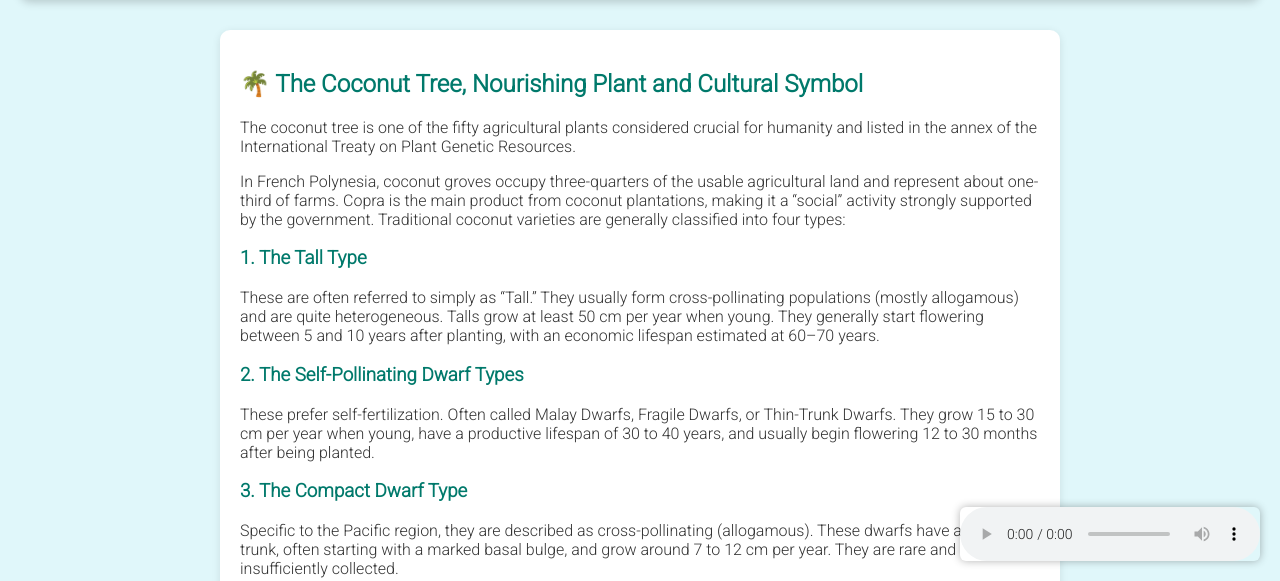
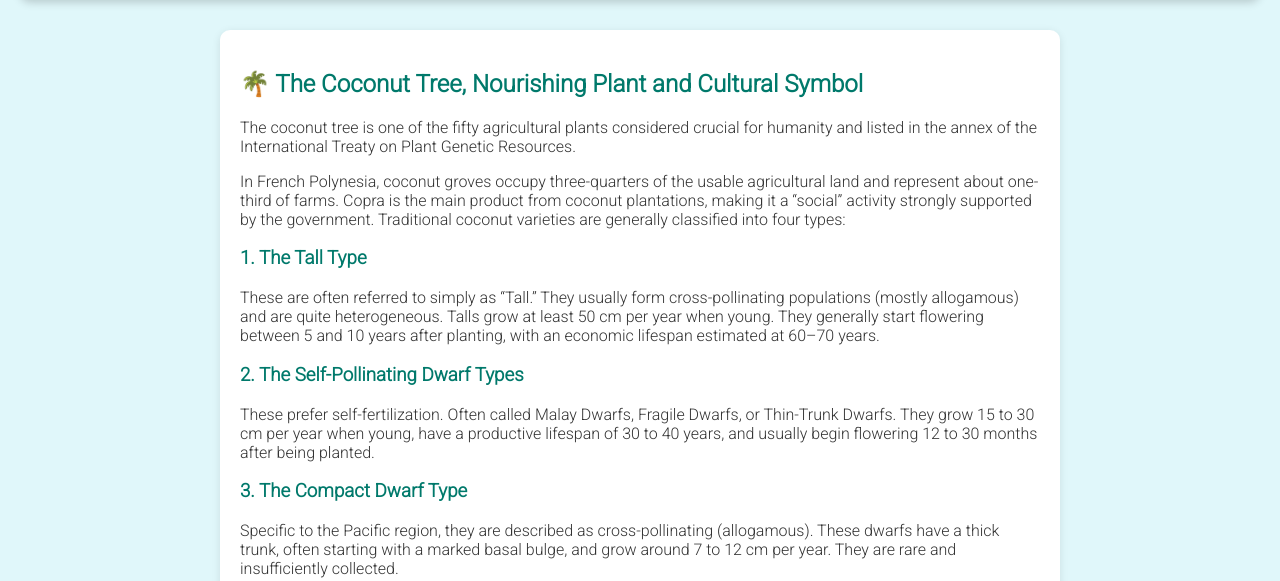
Before and after one commit to tiakiva/Fare_Tiakiva, a plain HTML site: page cocotier_EN.html in a window 1280 px wide. Shown: the part 219-800 px from the top of the page. Drawn offline with Linux system fonts and the light colour scheme.

Commit message:
Update and rename Cocotier_EN.html to cocotier_EN.html

```diff
--- a/Cocotier_EN.html
+++ b/cocotier_EN.html
@@ -138,10 +138,7 @@ So drinking coconut water, like Hina, is to taste a royal kiss once refused.
 <em>From Tahiti Héritage</em>
     </blockquote>
 
-<audio autoplay loop controls style="position: fixed; bottom: 20px; right: 20px; z-index: 999; box-shadow: 0 0 8px rgba(0,0,0,0.3); border-radius: 6px;">
-  <source src="audios/cocotier.m4a" type="audio/mp4">
-  Your browser does not support HTML5 audio.
-</audio>
+
 
     <div style="margin-top: 20px;">
         <a href="lavoiedesarbres.html" class="button">← Back to the plant menu</a>
```
